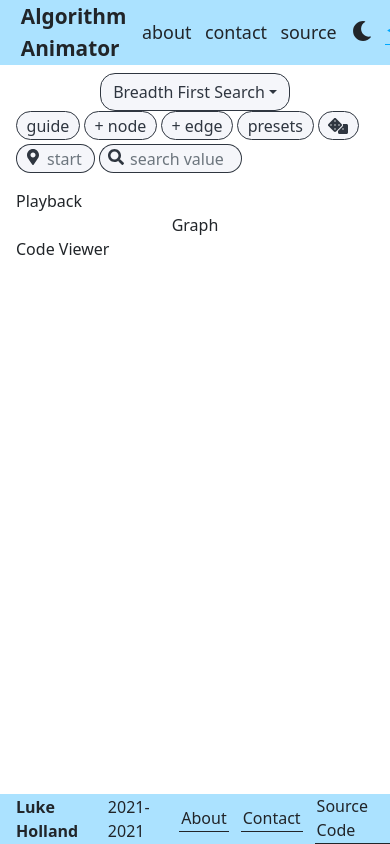
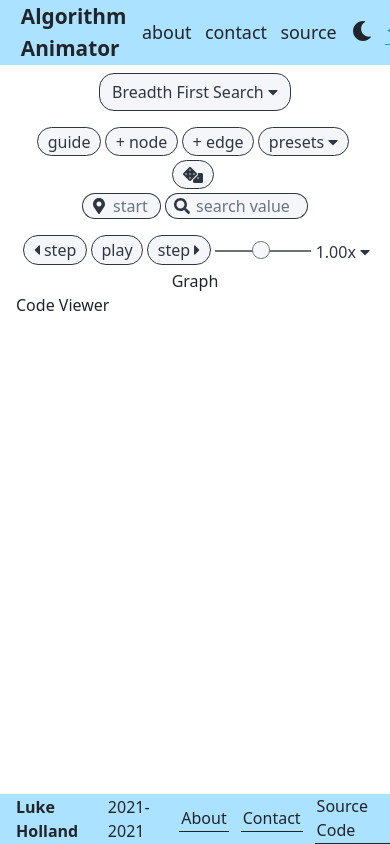
Before and after one commit to AmazonPriime/Algorithm-Animator, a React (Create React App) app: page / in a window 390 px wide. Built offline with nearby package versions, Linux system fonts and the light colour scheme.

Commit message:
Added the base code for the playback controls

```diff
--- a/package.json
+++ b/package.json
@@ -12,6 +12,7 @@
     "@testing-library/user-event": "^13.5.0",
     "bootstrap": "5.1.3",
     "prop-types": "^15.7.2",
+    "rc-slider": "^9.7.4",
     "react": "^17.0.2",
     "react-bootstrap": "^2.0.2",
     "react-dom": "^17.0.2",
--- a/src/App.css
+++ b/src/App.css
@@ -108,6 +108,13 @@
   box-shadow: none;
 }
 
+.dropdown-toggle:after {
+  border: none;
+  margin: 0;
+  vertical-align: 0;
+  content: none;
+}
+
 .dropdown-toggle:hover, .dropdown-toggle:active, .dropdown-toggle:focus {
   background-color: var(--color-2-dark) !important;
   color: var(--color-text-dark) !important;
@@ -128,3 +135,45 @@
   color: var(--color-text-dark);
   background-color: var(--color-1-light);
 }
+
+
+input[type="range"] {
+  width: 6em;
+  -webkit-appearance: none;
+  outline: none;
+  opacity: 0.7;
+  -webkit-transition: .2s;
+  transition: opacity .2s;
+}
+
+input[type="range"]::-webkit-slider-runnable-track {
+  background: var(--color-text-light);
+  height: 2px;
+}
+
+input[type="range"]::-moz-range-track {
+  background: var(--color-text-light);
+  height: 2px;
+}
+
+input[type="range"]::-webkit-slider-thumb {
+  -webkit-appearance: none;
+  appearance: none;
+  width: 1.1em;
+  height: 1.1em;
+  background: var(--color-2-light);
+  border: 1px solid var(--color-text-light);
+  border-radius: 50%;
+  cursor: pointer;
+  margin-top: -9px
+}
+
+input[type="range"]::-moz-range-thumb {
+  width: 1.1em;
+  height: 1.1em;
+  background: var(--color-2-light);
+  border: 1px solid var(--color-text-light);
+  border-radius: 50%;
+  cursor: pointer;
+  margin-top: -9px
+}
--- a/src/components/AlgorithmSelector.css
+++ b/src/components/AlgorithmSelector.css
@@ -1,3 +1,4 @@
 .algorithm-selector {
   text-align: center;
+  margin-bottom: 1em;
 }
--- a/src/components/AlgorithmSelector.js
+++ b/src/components/AlgorithmSelector.js
@@ -1,6 +1,8 @@
 import React from 'react';
 import Dropdown from 'react-bootstrap/Dropdown';
 import './AlgorithmSelector.css';
+import { FontAwesomeIcon } from '@fortawesome/react-fontawesome';
+import { faCaretDown } from '@fortawesome/free-solid-svg-icons';
 
 const algorithmSelector = (props) => {
   const { currentAlgorithm, algorithms, selectAlgorithm } = props;
@@ -22,6 +24,11 @@ const algorithmSelector = (props) => {
           className="dropdown-toggle"
         >
           { currentAlgorithm }
+          { ' ' }
+          <FontAwesomeIcon
+            icon={faCaretDown}
+            className="icon"
+          />
         </Dropdown.Toggle>
         <Dropdown.Menu
           className="dropdown-menu"
--- a/src/components/CreateTools.css
+++ b/src/components/CreateTools.css
@@ -20,7 +20,15 @@
 
 @media (max-width: 480px) {
   .bottom-row {
-    flex-direction: row;
+    display: inline-block;
+  }
+
+  .bottom-row > div {
+    display: inline-block;
+  }
+
+  .bottom-row > div:first-child {
+    margin-right: 0.25em;
   }
 }
 
--- a/src/components/CreateTools.js
+++ b/src/components/CreateTools.js
@@ -3,7 +3,12 @@ import Button from 'react-bootstrap/Button';
 import FormControl from 'react-bootstrap/FormControl';
 import InputGroup from 'react-bootstrap/InputGroup';
 import { FontAwesomeIcon } from '@fortawesome/react-fontawesome';
-import { faDice, faMapMarkerAlt, faSearch } from '@fortawesome/free-solid-svg-icons';
+import {
+  faDice,
+  faMapMarkerAlt,
+  faSearch,
+  faCaretDown,
+} from '@fortawesome/free-solid-svg-icons';
 import config from '../constant/config';
 import './CreateTools.css';
 
@@ -36,16 +41,21 @@ const createTools = () => {
           + Node
         </Button>
         <Button
-          id="addNode"
+          id="addEdge"
           className="button"
         >
           + Edge
         </Button>
         <Button
-          id="addNode"
+          id="presets"
           className="button"
         >
           Presets
+          { ' ' }
+          <FontAwesomeIcon
+            icon={faCaretDown}
+            className="icon"
+          />
         </Button>
         <Button
           id="random"
@@ -57,6 +67,7 @@ const createTools = () => {
         </Button>
       </div>
       <div id="bottomRow" className="bottom-row">
+        <div>
           <InputGroup>
             <div className="input-icon">
               <FontAwesomeIcon
@@ -72,6 +83,8 @@ const createTools = () => {
               onChange={(e) => onChangeInput(e.target.value, setStartValue)}
             />
           </InputGroup>
+        </div>
+        <div>
           <InputGroup>
             <div className="input-icon">
               <FontAwesomeIcon
@@ -89,6 +102,7 @@ const createTools = () => {
             />
           </InputGroup>
         </div>
+      </div>
       <span className="error">
         { error }
       </span>
--- a/src/components/GraphBuilder.css
+++ b/src/components/GraphBuilder.css
@@ -20,6 +20,7 @@
   .graph-builder .controls > div {
     width: 100%;
     flex-grow: 1;
+    text-align: center;
   }
 
   .graph-builder .controls > div:nth-child(1) {
--- a/src/components/Playback.css
+++ b/src/components/Playback.css
@@ -0,0 +1,55 @@
+.playback {
+  text-align: right;
+}
+
+.playback > button {
+  padding: 0.1em 0.6em 0.1em 0.6em;
+  text-transform: lowercase;
+  margin: 0 0 0.25em 0.25em;
+}
+
+.playback:last-child {
+  margin-left: 0;
+}
+
+.playback .speed-control {
+  display: inline-block;
+  margin-left: 0.25em;
+}
+
+.playback .speed-control > input::-webkit-slider-runnable-track {
+  margin-top: -10px;
+}
+
+.playback .speed-control > input::-moz-range-track {
+  margin-top: -10px;
+}
+
+.playback .speed-control .speed-dropdown {
+  display: inline-block;
+  margin-left: 0.25em;
+  position: relative;
+}
+
+.playback .speed-control .speed-dropdown .speed-dropdown-menu {
+  text-align: center;
+}
+
+.playback .speed-control .speed-dropdown .speed-toggle-btn {
+  border: none !important;
+  background-color: inherit !important;
+  width: 3.5em !important;
+  padding: 0 !important;
+}
+
+.playback .speed-control .speed-dropdown .speed-toggle-btn:hover {
+  color: inherit !important;
+}
+
+.playback .speed-control .speed-dropdown .speed-toggle-btn:focus {
+  color: inherit !important;
+}
+
+.playback .speed-control .speed-dropdown .speed-toggle-btn:active {
+  color: inherit !important;
+}
--- a/src/components/Playback.js
+++ b/src/components/Playback.js
@@ -1,10 +1,84 @@
-import React from 'react';
+import React, { useState } from 'react';
+import Button from 'react-bootstrap/Button';
+import Dropdown from 'react-bootstrap/Dropdown';
+import { FontAwesomeIcon } from '@fortawesome/react-fontawesome';
+import { faCaretRight, faCaretLeft, faCaretDown } from '@fortawesome/free-solid-svg-icons';
+import config from '../constant/config';
+import 'rc-slider/assets/index.css';
 import './Playback.css';
 
-const playback = () => (
-  <div>
-    Playback
-  </div>
-);
+const playback = (props) => {
+  const { curSpeed } = props;
+  const [speed, setSpeed] = useState(curSpeed);
+
+  const onChange = (value) => setSpeed(parseFloat(value));
+
+  const renderSpeedOptions = () => config.speeds.map((s) => (
+    <Dropdown.Item
+      onClick={() => setSpeed(s)}
+      active={s === speed}
+    >
+      { s.toFixed(2) }
+      x
+    </Dropdown.Item>
+  ));
+
+  return (
+    <div id="playback" className="playback">
+      <Button
+        id="stepBack"
+        className="button"
+      >
+        <FontAwesomeIcon
+          icon={faCaretLeft}
+        />
+        { ' ' }
+        step
+      </Button>
+      <Button
+        id="playPause"
+        className="button"
+      >
+        play
+      </Button>
+      <Button
+        id="stepForward"
+        className="button"
+      >
+        step
+        { ' ' }
+        <FontAwesomeIcon
+          icon={faCaretRight}
+        />
+      </Button>
+      <div id="speedControl" className="speed-control">
+        <input
+          type="range"
+          min="0.1"
+          max="2"
+          step="0.05"
+          value={speed}
+          onChange={(e) => onChange(e.target.value)}
+        />
+        <Dropdown className="speed-dropdown">
+          <Dropdown.Toggle className="speed-toggle-btn">
+            { speed.toFixed(2) }
+            { 'x ' }
+            <FontAwesomeIcon
+              icon={faCaretDown}
+            />
+          </Dropdown.Toggle>
+          <Dropdown.Menu className="speed-dropdown-menu">
+            { renderSpeedOptions() }
+          </Dropdown.Menu>
+        </Dropdown>
+      </div>
+    </div>
+  );
+};
+
+playback.defaultProps = {
+  curSpeed: 1.0,
+};
 
 export default playback;
--- a/src/constant/config.js
+++ b/src/constant/config.js
@@ -10,6 +10,7 @@ module.exports = {
   emailMessage: 'Must be in the form \'name@example.com\'',
   formspreeEndpoint: 'https://formspree.io/f/xgerjqba',
   invalidNodeError: 'Must be valid node number',
+  speeds: [0.25, 0.5, 0.75, 1.0, 1.25, 1.5, 1.75, 2.0],
   contentChars: 10,
   firstnameChars: 2,
   surnameChars: 2,
```
Also changed, not shown: 1 other file (tests, documents, lock files or other folders). Lines whose indentation alone changed are shown as unchanged.
